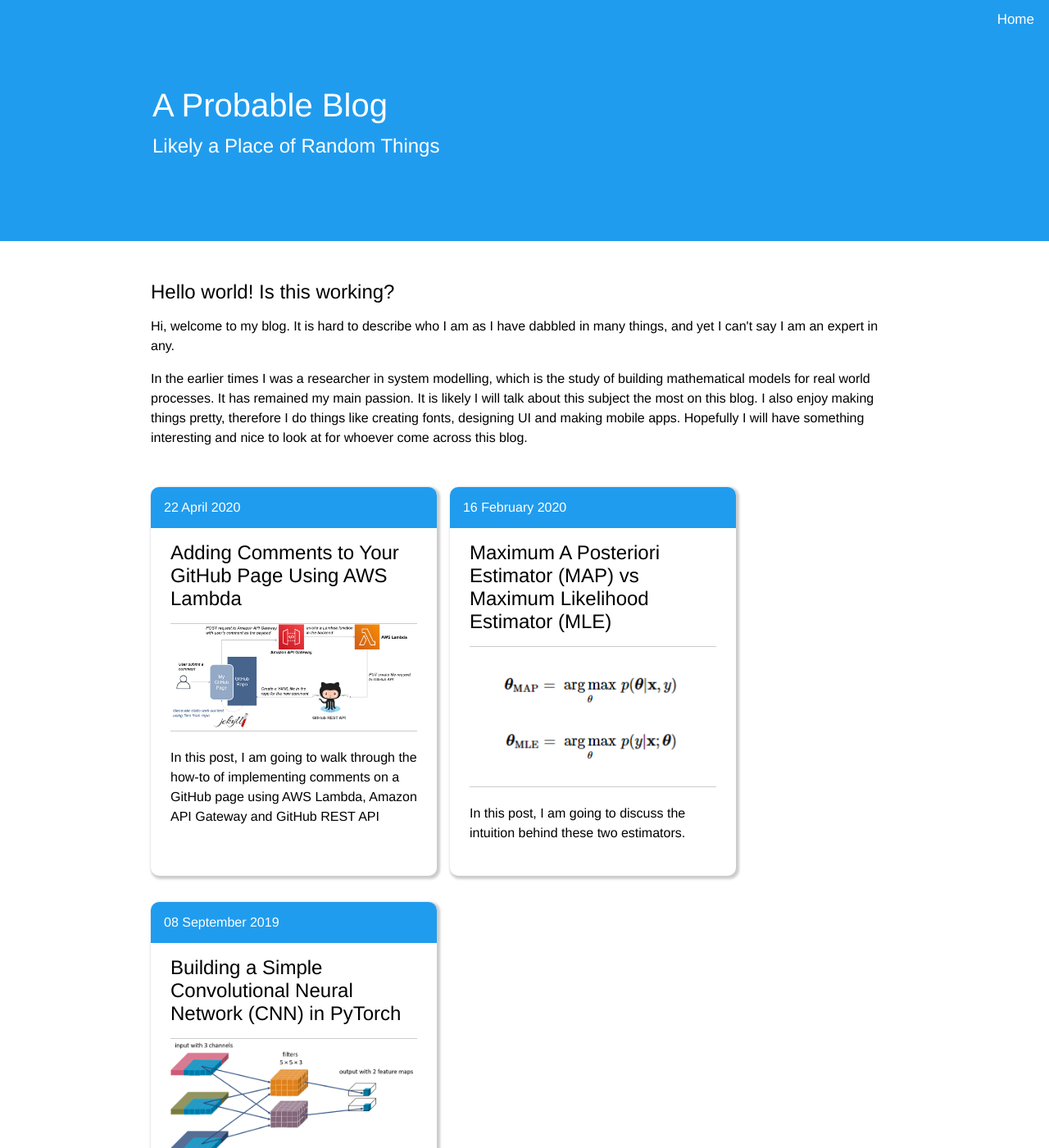
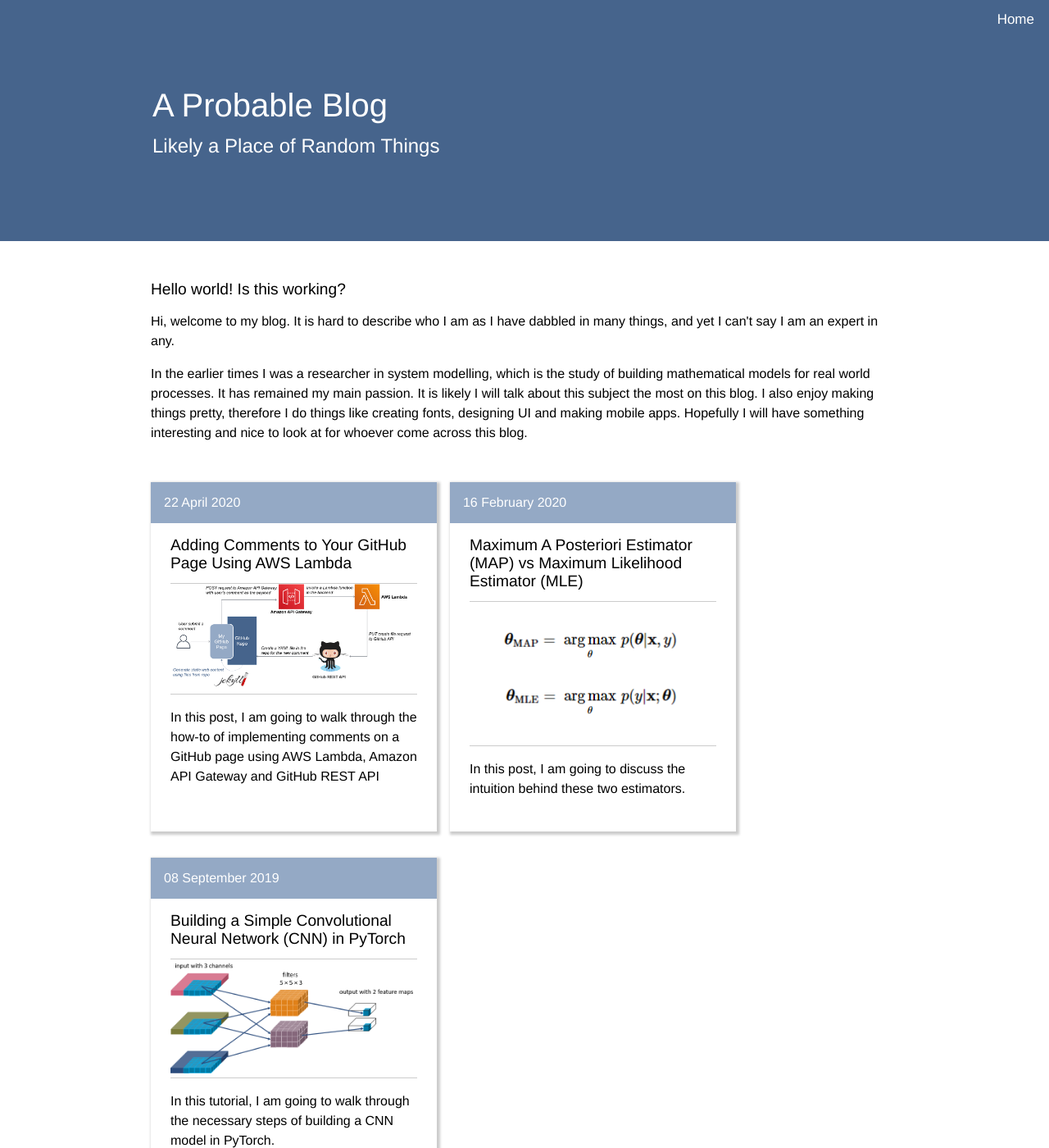
Before and after one commit to takmanman/takmanman.github.io, a Jekyll site: the page built from index.html, in a window 1280 px wide and 1400 px high. Shown: the whole window at 82% size. Built offline with Jekyll 4.4.1, drawn with Linux system fonts in a browser that asks for light colours.

Commit message:
Revert "Update afloat.css"
This reverts commit 564f4908a1f333ab154df95cd185513c49e5d3bc.

```diff
--- a/assets/css/afloat.css
+++ b/assets/css/afloat.css
@@ -8,6 +8,13 @@
 
   --post-float-padding: 1.5rem;
   --post-float-date-margin: -1.5rem;
+
+  --main-color: #46648c;
+  --secondary-color: #46648c;
+  --secondary-shade: #142f52;
+  --complementary-color: #94a9c5;
+
+  --main-font: "Helvetica";
 }
 
 body{
@@ -21,9 +28,45 @@ body{
 	font-family: "Helvetica";
 }
 
+a {
+  color: var(--main-color);
+}
+
+a:visited {
+  color: var(--complementary-color);
+}
+
+li{
+  margin: 12px 0;
+}
+
 h1{
-	font-family: "Helvetica";
+	font-family: var(--main-font);
 	font-size: 1.5rem;
+	font-weight: lighter;
+}
+
+h2{
+	font-family: var(--main-font);
+	font-size: 1.3rem;
+	font-weight: lighter;
+}
+
+h3{
+	font-family: var(--main-font);
+	font-size: 1.2rem;
+	font-weight: lighter;
+}
+
+h4{
+	font-family: var(--main-font);
+	font-size: 1.2rem;
+	font-weight: lighter;
+}
+
+h5{
+	font-family: var(--main-font);
+	font-size: 1.2rem;
 	font-weight: lighter;
 }
 
@@ -34,19 +77,26 @@ p{
 }
 
 img {
-    max-width: 100%;
+    max-width: 75%;
     max-height: 100%;
+	padding-bottom:20px;
+}
+
+.container{
+	margin: auto;
+	width: 75%;
 }
 
 .navbar {
 	overflow: hidden;
-	background-color: rgb(32,156,238);
+	background-color: var(--secondary-color);
 	position: fixed;
 	top: 0;
 	width: 100%;
 
-	margin-left:var(--banner-margin);
+        margin-left:var(--banner-margin);
 	margin-right:var(--banner-margin);
+
 }
 
 .navbar a {
@@ -60,7 +110,7 @@ img {
 }
 
 .navbar a:hover {
-	background: rgb(14,114,180);
+	background: var(--secondary-shade);
 	color: white;
 }
 
@@ -71,7 +121,7 @@ img {
 	margin-top:var(--banner-margin);
 	margin-bottom:3em;
     padding:6rem 2rem;
-	background-color:rgb(32,156,238);
+	background-color:var(--main-color);
 
 }
 
@@ -94,40 +144,6 @@ img {
 	color:white;
 }
 
-/* Responsive layout */
-@media (max-width: 600px) {
-  .banner .title {
-    font-size: 1.8rem;
-  }
-  .banner .subtitle{
-	font-size: 1.3rem;
-  }
-  .banner {
-	  padding:3rem 2rem;
-  }
-  h1 {
-	  font-size: 1.3rem;
-  }
-  h2 {
-	  font-size: 1.2rem;
-  }
-  h3 {
-	  font-size: 1rem;
-  }
-}
-
-.container{
-	margin: auto;
-	width: 75%;
-}
-
-/* Responsive layout */
-@media (max-width: 600px) {
-  .container {
-    width: 100%
-  }
-}
-
 .posts-container {
   display: flex;
   flex-flow: row wrap;
@@ -141,7 +157,7 @@ img {
 	flex: 33%;
     max-width: 33%;
 
-	border-radius: 10px;
+	border-radius: 0px;
 
 	margin-top:2em;
 	margin-left: 0em;
@@ -153,6 +169,123 @@ img {
 	font-family: "Helvetica";
 
 	color:black;
+}
+
+.post-float:hover{
+
+	box-shadow: 2px 2px 3px 4px #ccc;
+
+}
+
+.post-float .date{
+    border-top-left-radius: 0px;
+	border-top-right-radius: 0px;
+
+	margin-top: var(--post-float-date-margin);
+	margin-left: var(--post-float-date-margin);
+	margin-right: var(--post-float-date-margin);
+	margin-bottom:1em;
+	padding: 1em;
+
+	font-size:1.rem;
+	color:white;
+	background-color:var(--complementary-color);
+
+}
+
+.post-float img{
+
+    display: block;
+    max-width: 100%;
+    max-height: 100%;
+
+	margin-left: auto;
+    margin-right: auto;
+
+    border-top: 1px solid #ccc;
+	border-bottom: 1px solid #ccc;
+
+}
+
+.modal {
+  display: none; /* Hidden by default */
+  position: fixed; /* Stay in place */
+  z-index: 1; /* Sit on top */
+  left: 0;
+  top: 0;
+  width: 100%; /* Full width */
+  height: 100%; /* Full height */
+  overflow: auto; /* Enable scroll if needed */
+  background-color: rgb(0,0,0); /* Fallback color */
+  background-color: rgba(0,0,0,.9); /* Black w/ opacity */
+
+
+}
+
+/* Modal Content (image) */
+.modal-content {
+  margin: auto;
+  display: block;
+  position: fixed; /* Stay in place */
+  top: 50%;
+  left: 50%;
+  transform: translate(-50%, -50%);
+  max-width: 100%;
+  max-height: 100%;
+}
+
+/* The Close Button */
+.close {
+  position: absolute;
+  top: 15px;
+  right: 35px;
+  color: #f1f1f1;
+  font-size: 40px;
+  font-weight: bold;
+  transition: 0.3s;
+}
+
+/* Responsive layout */
+@media (max-width: 600px) {
+  .banner .title {
+    font-size: 1.8rem;
+  }
+  .banner .subtitle{
+	font-size: 1.3rem;
+  }
+  .banner {
+	  padding:3rem 2rem;
+  }
+
+
+  .container {
+    width: 100%
+  }
+
+  }
+
+
+  h1 {
+	  font-size: 1.2rem;
+  }
+  h2 {
+	  font-size: 1.1rem;
+  }
+  h3 {
+	  font-size: 1rem;
+  }
+
+
+  img {
+
+	max-width: 100%;
+    max-height: 100%;
+	padding-bottom:5px;
+  }
+
+  .modal-content {
+    width: 100%;
+  }
 }
 
 /* Responsive layout */
@@ -170,34 +303,3 @@ img {
     max-width: 100%;
   }
 }
-
-.post-float:hover{
-
-	box-shadow: 2px 2px 3px 1px rgb(71, 171, 237);
-
-}
-
-.post-float .date{
-    border-top-left-radius: 10px;
-	border-top-right-radius: 10px;
-
-	margin-top: var(--post-float-date-margin);
-	margin-left: var(--post-float-date-margin);
-	margin-right: var(--post-float-date-margin);
-	margin-bottom:1em;
-	padding: 1em;
-
-	color:white;
-	background-color:rgb(32,156,238);
-
-}
-.post-float img{
-
-    border-top: 1px solid #ccc;
-	border-bottom: 1px solid #ccc;
-
-}
-
-li{
-  margin: 12px 0;
-}
```
